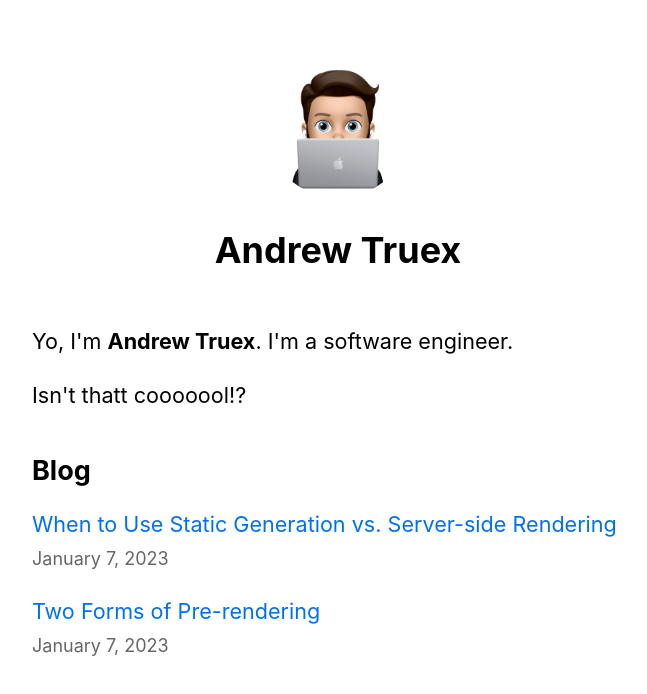
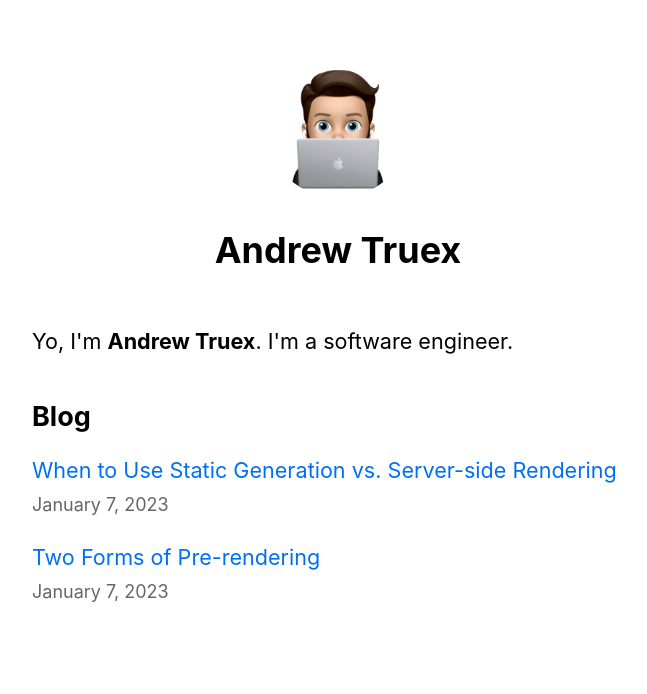
Before and after one commit to ajtruex/nextjs-blog, a Next.js app: page / in a window 1280 px wide. Shown: the top 694 px of the page, without its empty margins (302-949 px from the left). Built offline with nearby package versions, Linux system fonts and the light colour scheme.

Commit message:
Update index.js

```diff
--- a/pages/index.js
+++ b/pages/index.js
@@ -16,9 +16,6 @@ export default function Home({ allPostsData }) {
       <section className={utilStyles.headingMd}>
         <p>
           Yo, I'm <b>Andrew Truex</b>. I'm a software engineer.
-        </p>
-        <p>
-          Isn't thatt cooooool!?
         </p>
       </section>
       <section className={`${utilStyles.headingMd} ${utilStyles.padding1px}`}>
```
